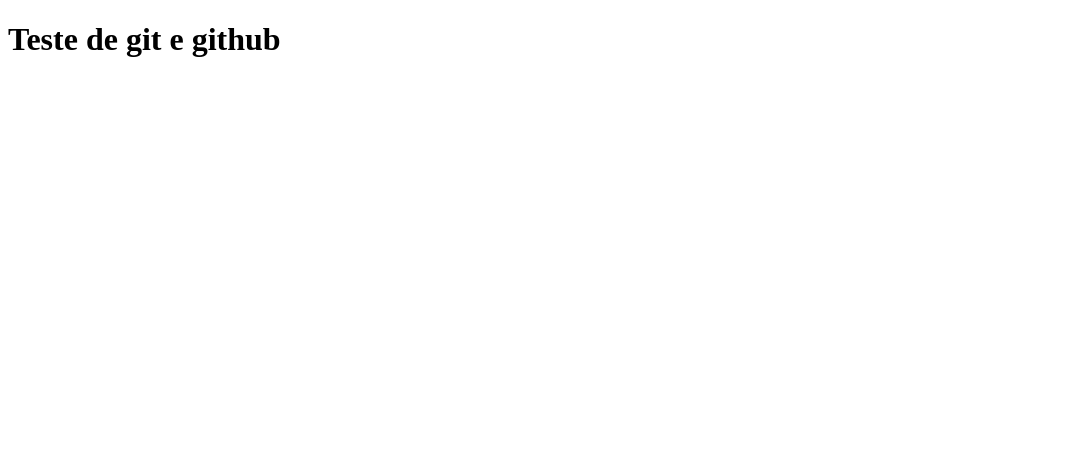
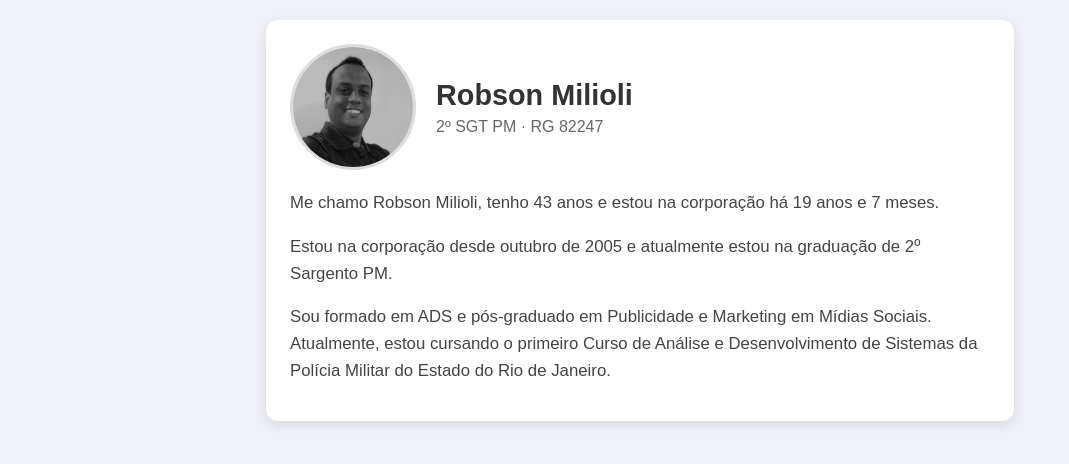
Before and after one commit to danielgilcastro/exerciciogit1, a plain HTML site: page policiais/milioli82247.html in a window 1280 px wide. Shown: the whole page, without its empty margins (0-1069 px from the left). Drawn offline with Linux system fonts and the light colour scheme.

Commit message:
milioli82247

```diff
--- /dev/null
+++ b/policiais/milioli82247.css
@@ -0,0 +1,51 @@
+body {
+    font-family: Arial, sans-serif;
+    background-color: #eef1f5;
+    margin: 0;
+    padding: 20px;
+    display: flex;
+    justify-content: center;
+}
+
+.card {
+    background-color: #ffffff;
+    border-radius: 12px;
+    box-shadow: 0 4px 12px rgba(0, 0, 0, 0.1);
+    padding: 24px;
+    max-width: 700px;
+    width: 100%;
+}
+
+.profile {
+    display: flex;
+    align-items: center;
+    margin-bottom: 20px;
+}
+
+.profile-image {
+    width: 120px;
+    height: 120px;
+    border-radius: 50%;
+    object-fit: cover;
+    margin-right: 20px;
+    border: 3px solid #ddd;
+}
+
+.profile-info h1 {
+    font-size: 1.8em;
+    margin: 0;
+    color: #333;
+}
+
+.profile-info p {
+    margin: 6px 0 0;
+    color: #666;
+    font-size: 1em;
+}
+
+.description p {
+    font-size: 1.05em;
+    color: #444;
+    line-height: 1.6;
+    margin-bottom: 12px;
+}
--- a/policiais/milioli82247.html
+++ b/policiais/milioli82247.html
@@ -1,11 +1,25 @@
 <!DOCTYPE html>
-<html lang="en">
+<html lang="pt-BR">
 <head>
     <meta charset="UTF-8">
     <meta name="viewport" content="width=device-width, initial-scale=1.0">
-    <title>Document</title>
+    <title>Robson Milioli</title>
+    <link rel="stylesheet" href="milioli82247.css">
 </head>
 <body>
-    <h1>Teste de git e github</h1>
+    <div class="card">
+        <div class="profile">
+            <img src="assets/57370678.jpg" alt="Robson Milioli" class="profile-image">
+            <div class="profile-info">
+                <h1>Robson Milioli</h1>
+                <p>2º SGT PM · RG 82247</p>
+            </div>
+        </div>
+        <div class="description">
+            <p>Me chamo Robson Milioli, tenho 43 anos e estou na corporação há 19 anos e 7 meses.</p>
+            <p>Estou na corporação desde outubro de 2005 e atualmente estou na graduação de 2º Sargento PM.</p>
+            <p>Sou formado em ADS e pós-graduado em Publicidade e Marketing em Mídias Sociais. Atualmente, estou cursando o primeiro Curso de Análise e Desenvolvimento de Sistemas da Polícia Militar do Estado do Rio de Janeiro.</p>
+        </div>
+    </div>
 </body>
 </html>
```
Also changed, not shown: policiais/assets/57370678.jpg (added).
